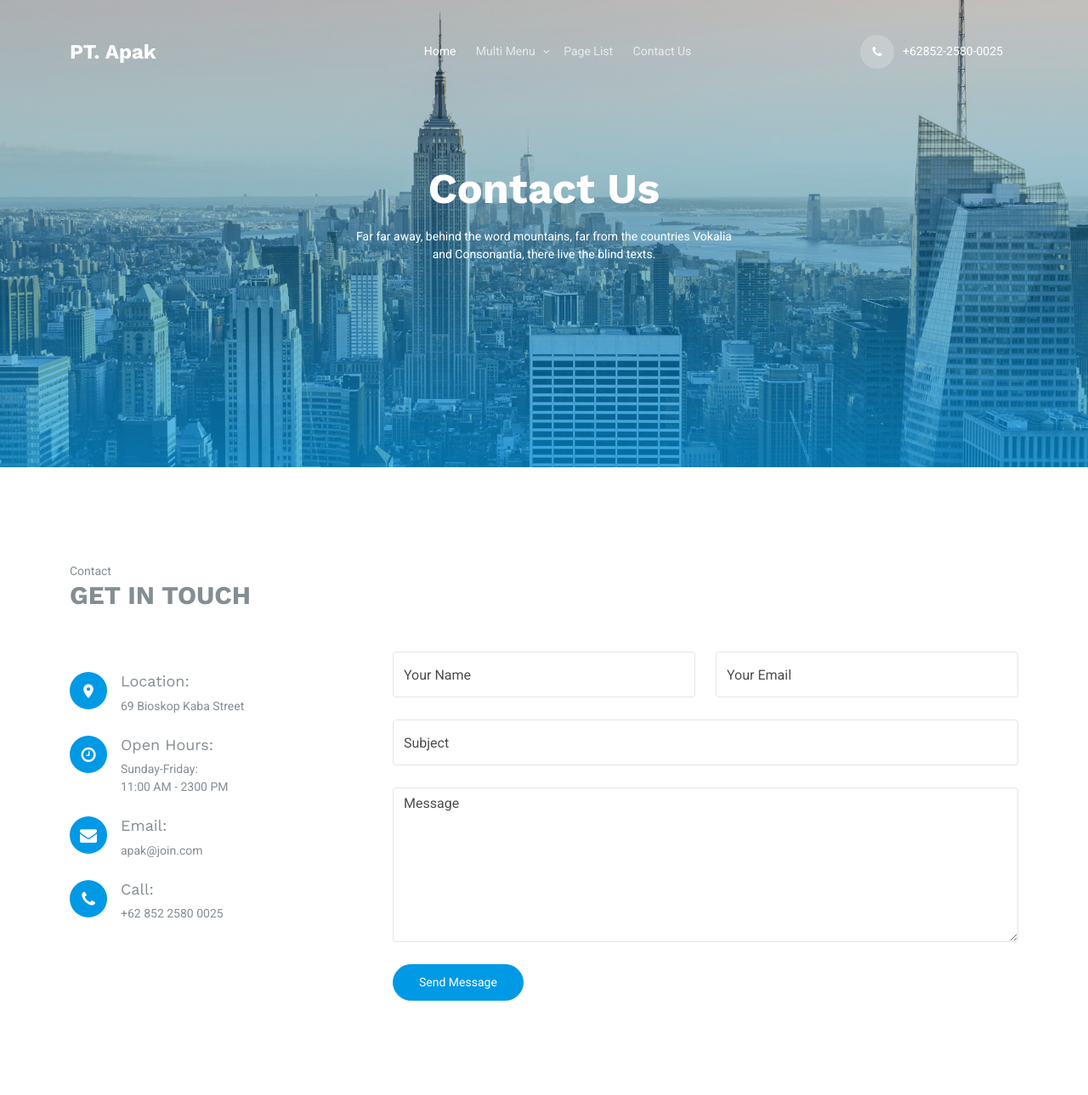
After one commit to mjraihan/tempalte-abhang, a CodeIgniter app: page /ptpst/contact in a window 1280 px wide. The commit adds this page. Shown: the top 1289 px of the page at 85% size. Run offline with CodeIgniter, Linux system fonts and the light colour scheme.

Commit message:
update page

```diff
--- /dev/null
+++ b/application/controllers/Contact.php
@@ -0,0 +1,11 @@
+<?php
+defined('BASEPATH') OR exit('No direct script access allowed');
+
+class Contact extends MY_Controller {
+
+	public function index()
+	{
+        $data['title'] = 'Contact Us';
+        $this->template->load('template_view', 'contact_view', $data);
+	}
+}
--- /dev/null
+++ b/application/views/contact_view.php
@@ -0,0 +1,74 @@
+<div class="hero inner-page overlay bg-list">
+	<div class="container">
+		<div class="row align-items-center justify-content-center">
+			<div class="col-lg-5 text-center">
+				<h1 class="heading text-white mb-3" data-aos="fade-up">Contact Us</h1>
+				<p class="text-white mb-5" data-aos="fade-up" data-aos-delay="100">Far far away, behind the word mountains, far from the countries Vokalia and Consonantia, there live the blind texts.</p>
+			</div>
+		</div>
+	</div>
+</div>
+<div class="section">
+	<div class="container">
+		<div class="row">
+			<div class="col-12 aos-init aos-animate" data-aos="fade-up" data-aos-delay="0">
+				<span class="subheading">Contact</span>
+				<h2 class="heading mb-5">Get In Touch</h2>
+			</div>
+		</div>
+		<div class="row">
+			<div class="col-lg-4 mb-5 mb-lg-0 aos-init aos-animate" data-aos="fade-up" data-aos-delay="100">
+				<div class="contact-info">
+					<div class="address mt-4">
+						<i class="icon-room"></i>
+						<h4 class="mb-2">Location:</h4>
+						<p>69 Bioskop Kaba Street</p>
+					</div>
+					<div class="open-hours mt-4">
+						<i class="icon-clock-o"></i>
+						<h4 class="mb-2">Open Hours:</h4>
+						<p>
+							Sunday-Friday:<br>
+							11:00 AM - 2300 PM
+						</p>
+					</div>
+					<div class="email mt-4">
+						<i class="icon-envelope"></i>
+						<h4 class="mb-2">Email:</h4>
+						<p>apak@join.com</p>
+					</div>
+					<div class="phone mt-4">
+						<i class="icon-phone"></i>
+						<h4 class="mb-2">Call:</h4>
+						<p>+62 852 2580 0025</p>
+					</div>
+				</div>
+			</div>
+			<div class="col-lg-8 aos-init aos-animate" data-aos="fade-up" data-aos-delay="200">
+				<form action="#">
+					<div class="row">
+						<div class="col-6 mb-3">
+							<input type="text" class="form-control" placeholder="Your Name">
+						</div>
+						<div class="col-6 mb-3">
+							<input type="email" class="form-control" placeholder="Your Email">
+						</div>
+						<div class="col-12 mb-3">
+							<input type="text" class="form-control" placeholder="Subject">
+						</div>
+						<div class="col-12 mb-3">
+							<textarea name="" id="" cols="30" rows="7" class="form-control" placeholder="Message"></textarea>
+						</div>
+						<div class="col-12">
+							<input type="submit" value="Send Message" class="btn btn-primary">
+						</div>
+					</div>
+				</form>
+			</div>
+		</div>
+	</div>
+</div>
+
+<div class="section">
+	<iframe src="https://www.google.com/maps/embed?pb=!1m18!1m12!1m3!1d3966.723245780249!2d106.8637283153829!3d-6.1678026621634645!2m3!1f0!2f0!3f0!3m2!1i1024!2i768!4f13.1!3m3!1m2!1s0x2e69f5066114a11b%3A0x5f81b16f5a45f2c3!2sPT.%20Prima%20Sistem%20Terpadu%20(PST)!5e0!3m2!1sen!2sid!4v1614395033058!5m2!1sen!2sid" width="100%" height="450" style="border:0;" allowfullscreen="" loading="lazy"></iframe>
+</div>
--- a/application/views/template_view.php
+++ b/application/views/template_view.php
@@ -75,8 +75,8 @@
 										</li>
 									</ul>
 								</li>
-								<li><a href="services.html">Page List</a></li>
-								<li><a href="contact.html">Contact Us</a></li>
+								<li><a href="<?= base_url() ?>pagelist">Page List</a></li>
+								<li><a href="<?= base_url() ?>contact">Contact Us</a></li>
 							</ul>
 						</div>
 						<div class="col-2 text-end">
```
Also changed, not shown: application/controllers/PageList.php (added, +11 -0 lines), application/views/list_view.php (added, +53 -0 lines).
